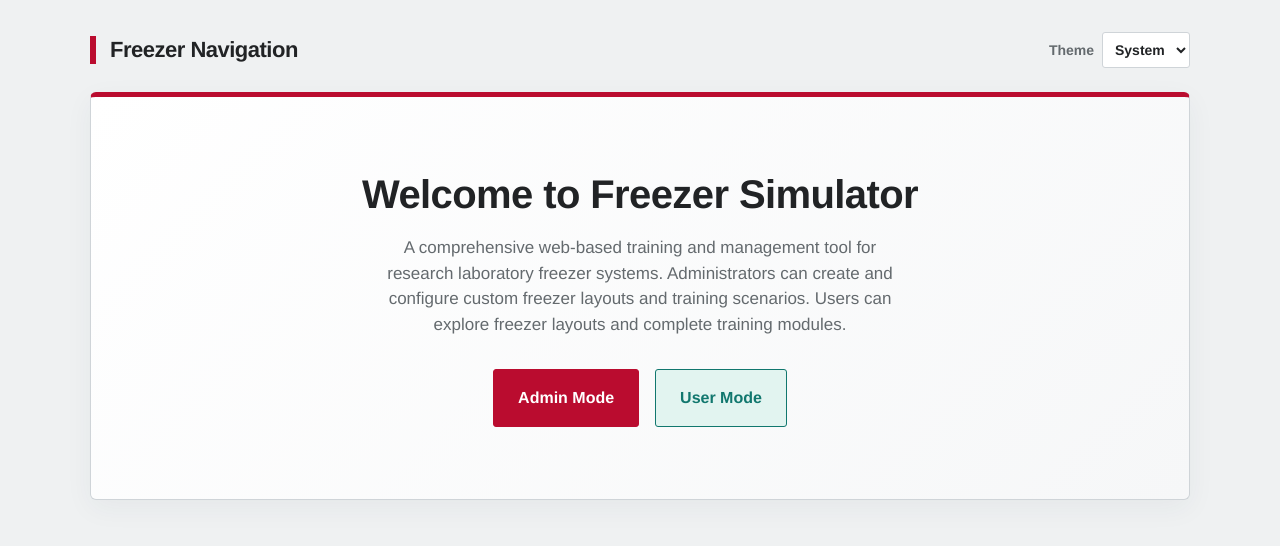
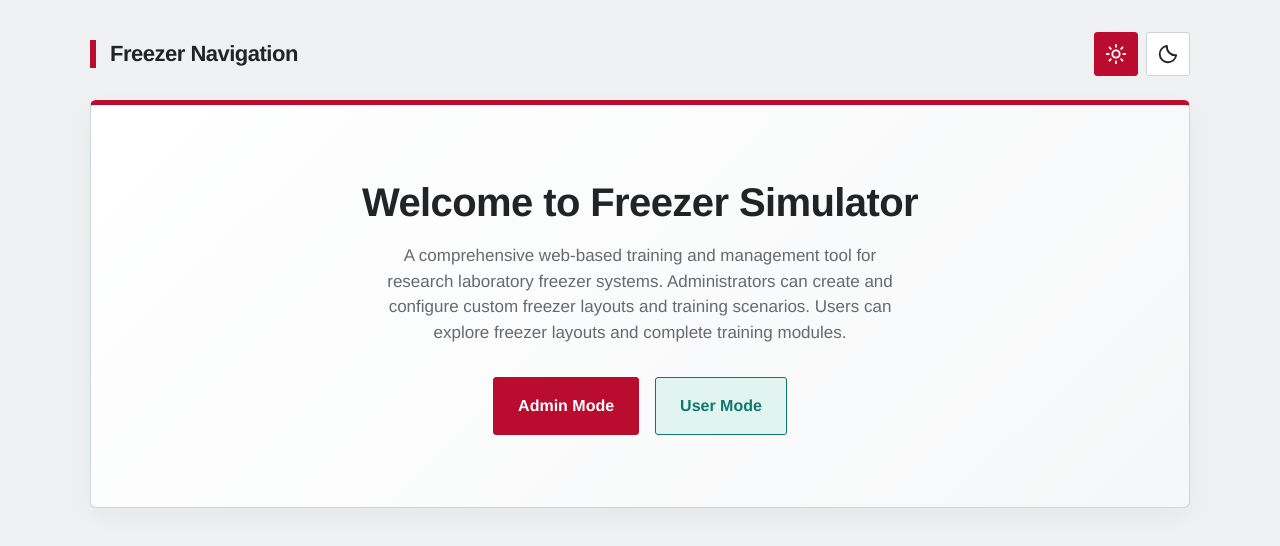
Before and after one commit to jbabatinca/CSE5911-Freezer-Simulator, a website built with Parcel: page index.html in a window 1280 px wide. Built offline with nearby package versions, Linux system fonts and the light colour scheme.

Commit message:
Replace theme selector with sun and moon controls

```diff
--- a/index.html
+++ b/index.html
@@ -9,13 +9,19 @@
 <body>
   <header class="app-header">
     <h1>Freezer Navigation</h1>
-    <label class="theme-control" for="theme-select">Theme
-      <select id="theme-select">
-        <option value="system">System</option>
-        <option value="light">Light</option>
-        <option value="dark">Dark</option>
-      </select>
-    </label>
+    <div class="theme-control" role="group" aria-label="Color theme">
+      <button type="button" class="theme-button" data-theme-value="light" aria-label="Switch to Light Mode" title="Switch to Light Mode" aria-pressed="true">
+        <svg viewBox="0 0 24 24" aria-hidden="true" focusable="false">
+          <circle cx="12" cy="12" r="4" />
+          <path d="M12 2v2m0 16v2M2 12h2m16 0h2M4.93 4.93l1.42 1.42m11.3 11.3 1.42 1.42M4.93 19.07l1.42-1.42m11.3-11.3 1.42-1.42" />
+        </svg>
+      </button>
+      <button type="button" class="theme-button" data-theme-value="dark" aria-label="Switch to Dark Mode" title="Switch to Dark Mode" aria-pressed="false">
+        <svg viewBox="0 0 24 24" aria-hidden="true" focusable="false">
+          <path d="M20.9 13.2A9 9 0 0 1 10.8 3.1a9 9 0 1 0 10.1 10.1Z" />
+        </svg>
+      </button>
+    </div>
   </header>
 
   <main id="app"></main>
--- a/src/state/themeState.ts
+++ b/src/state/themeState.ts
@@ -1,16 +1,15 @@
-type ThemePreference = 'system' | 'light' | 'dark';
+type ThemePreference = 'light' | 'dark';
 
 const STORAGE_KEY = 'freezer-theme';
 
 function isThemePreference(value: string | null): value is ThemePreference {
-    return value === 'system' || value === 'light' || value === 'dark';
+    return value === 'light' || value === 'dark';
 }
 
-/** Apply a saved theme across the app, following system changes in System mode. */
+/** Apply the saved Light/Dark choice, defaulting to Light for new or legacy preferences. */
 export function initializeTheme(): void {
-    const select = document.getElementById('theme-select') as HTMLSelectElement | null;
-    const system = window.matchMedia('(prefers-color-scheme: dark)');
-    let preference: ThemePreference = 'system';
+    const buttons = document.querySelectorAll<HTMLButtonElement>('[data-theme-value]');
+    let preference: ThemePreference = 'light';
     try {
         const saved = localStorage.getItem(STORAGE_KEY);
         if (isThemePreference(saved)) preference = saved;
@@ -19,15 +18,17 @@ export function initializeTheme(): void {
     }
 
     function applyTheme(): void {
-        document.documentElement.dataset.theme = preference === 'system'
-            ? system.matches ? 'dark' : 'light'
-            : preference;
-        if (select) select.value = preference;
+        document.documentElement.dataset.theme = preference;
+        buttons.forEach(button => {
+            button.setAttribute('aria-pressed', String(button.getAttribute('data-theme-value') === preference));
+        });
     }
 
-    select?.addEventListener('change', () => {
-        if (!isThemePreference(select.value)) return;
-        preference = select.value;
+    buttons.forEach(button => {
+        button.addEventListener('click', () => {
+            const value = button.getAttribute('data-theme-value');
+            if (!isThemePreference(value)) return;
+            preference = value;
             applyTheme();
             try {
                 localStorage.setItem(STORAGE_KEY, preference);
@@ -35,6 +36,6 @@ export function initializeTheme(): void {
                 // Keep the selection for this visit even if it cannot be saved.
             }
         });
-    system.addEventListener('change', applyTheme);
+    });
     applyTheme();
 }
--- a/src/styles.css
+++ b/src/styles.css
@@ -89,18 +89,42 @@ body {
   display: flex;
   align-items: center;
   gap: 8px;
-  color: var(--muted);
-  font-size: 14px;
-  font-weight: 600;
-}
-
-.theme-control select {
-  padding: 8px;
-  border: 1px solid var(--border);
-  border-radius: 3px;
-  color: var(--text);
-  background: var(--surface);
-  font: inherit;
+}
+
+.theme-control .theme-button {
+  display: inline-flex;
+  align-items: center;
+  justify-content: center;
+  width: 44px;
+  height: 44px;
+  padding: 10px;
+  color: var(--text);
+  background: var(--surface);
+}
+
+.theme-button svg {
+  width: 22px;
+  height: 22px;
+  fill: none;
+  stroke: currentColor;
+  stroke-width: 2;
+  stroke-linecap: round;
+  stroke-linejoin: round;
+}
+
+.theme-control .theme-button[aria-pressed="true"] {
+  border-color: var(--action);
+  color: #fff;
+  background: var(--action);
+}
+
+.theme-control .theme-button:hover {
+  background: var(--surface-hover);
+}
+
+.theme-control .theme-button[aria-pressed="true"]:hover {
+  border-color: var(--action-hover);
+  background: var(--action-hover);
 }
 
 h1, h2, h3, h4, h5 {
```
Also changed, not shown: test/browser/question-set-layout.pw.ts (+7 -2 lines), test/browser/theme.pw.ts (+26 -13 lines), test/state/themeState.test.ts (+27 -39 lines), README.md. Lines whose indentation alone changed are shown as unchanged.
